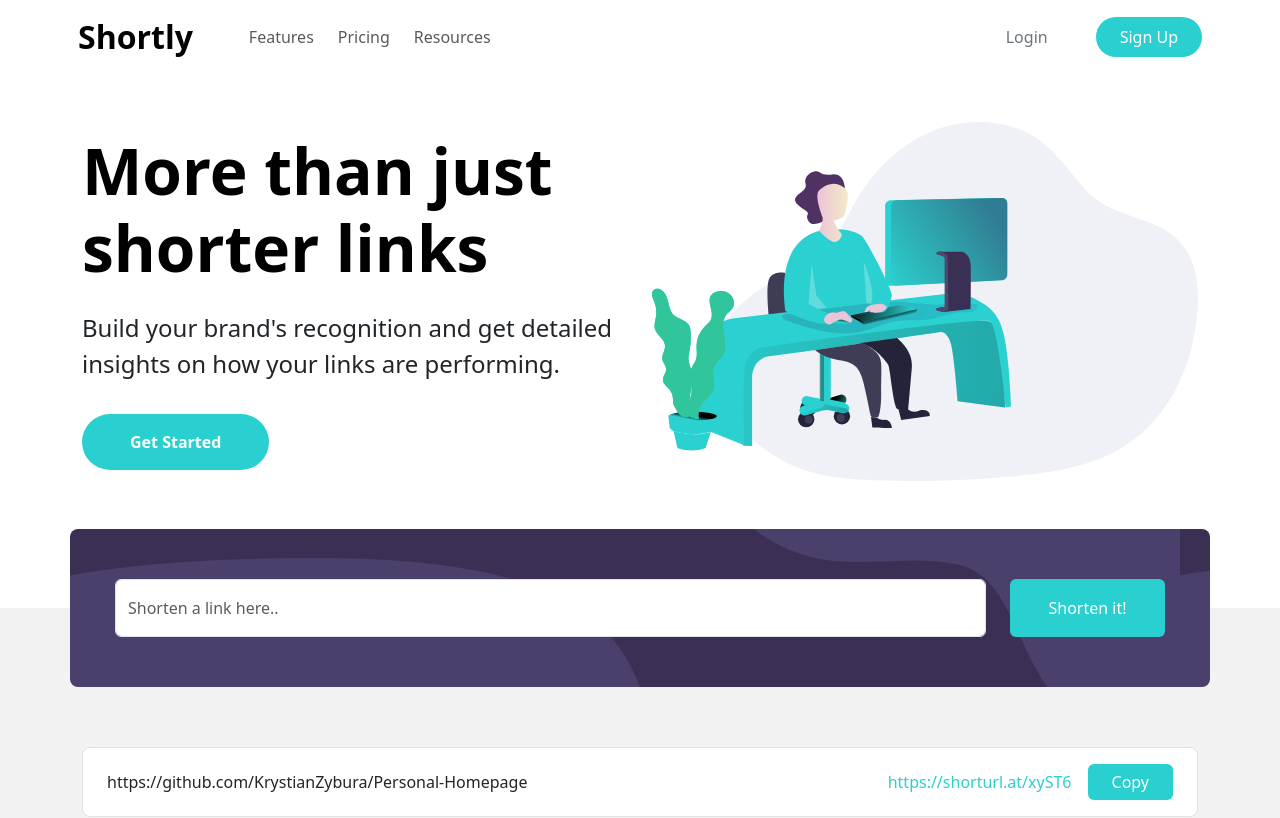
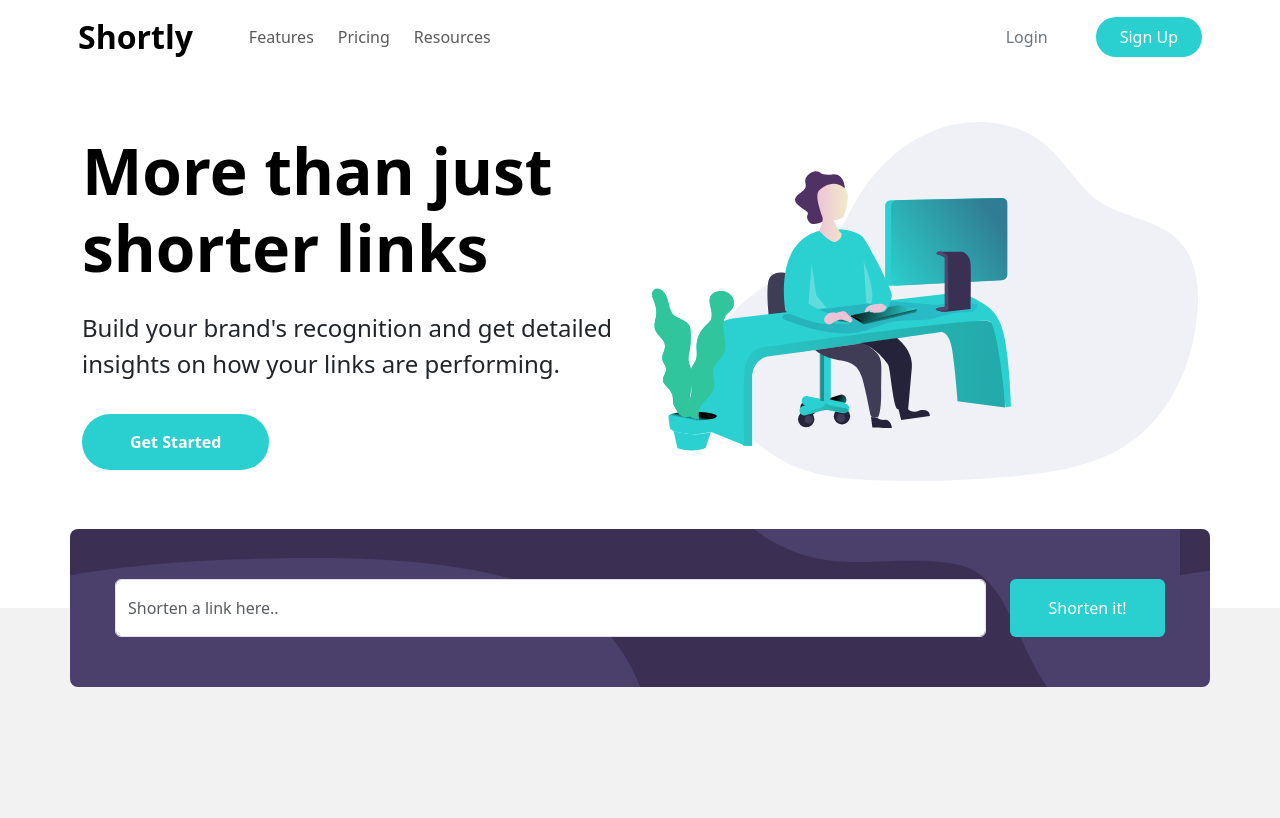
Before and after one commit to KrystianZybura/url-shortening-api-landing-page, a React (Vite) app: page / in a window 1280 px wide. Shown: the top 818 px of the page. Built offline with nearby package versions, Linux system fonts and the light colour scheme.

Commit message:
default state removed, additional type for links array added

```diff
--- a/src/App/features/ShortenLink/linksSlice.ts
+++ b/src/App/features/ShortenLink/linksSlice.ts
@@ -1,21 +1,15 @@
 import { createSlice } from "@reduxjs/toolkit";
-import { State } from "../../utils/types";
+import { Links, State } from "../../utils/types";
 
 const linksSlice = createSlice({
   name: "links",
   initialState: {
     longUrl: "",
-    links: [
-      {
-        id: 1,
-        defaultLink: "https://github.com/KrystianZybura/Personal-Homepage",
-        shortenedLink: "https://shorturl.at/xyST6",
-      },
-    ],
+    links: [] as Links,
   },
   reducers: {
-    setLinks: ({ links }, { payload }) => {
-      links.push(payload);
+    setLinks: (state, { payload }) => {
+      state.links.push(payload);
     },
     shortenTheLink: (state, { payload }) => {
       state.longUrl = payload;
```
Also changed, not shown: src/App/utils/types.ts (+8 -2 lines).
